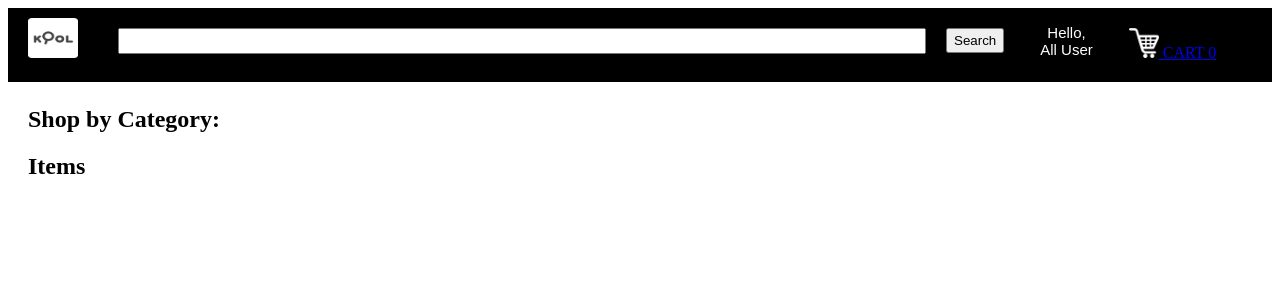
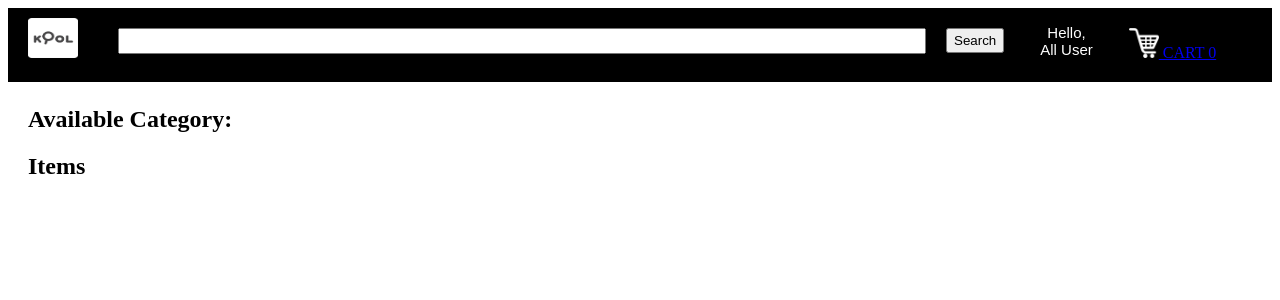
Before and after one commit to sanjbaby/coolapp, a Flask app: page / in a window 1280 px wide. Shown: the top 300 px of the page. Run offline with Flask 2, Linux system fonts and the light colour scheme; data that the repository does not hold is empty.

Commit message:
test changes

```diff
--- a/templates/home.html
+++ b/templates/home.html
@@ -39,7 +39,7 @@
 </div>
 <div class="display">
 	<div class="displayCategory">
-		<h2>Shop by Category: </h2>
+		<h2>Available Category: </h2>
 		<ul>
 			{% for row in categoryData %}
 			<li><a href="/displayCategory?categoryId={{row[0]}}">{{row}}</a></li>
```
